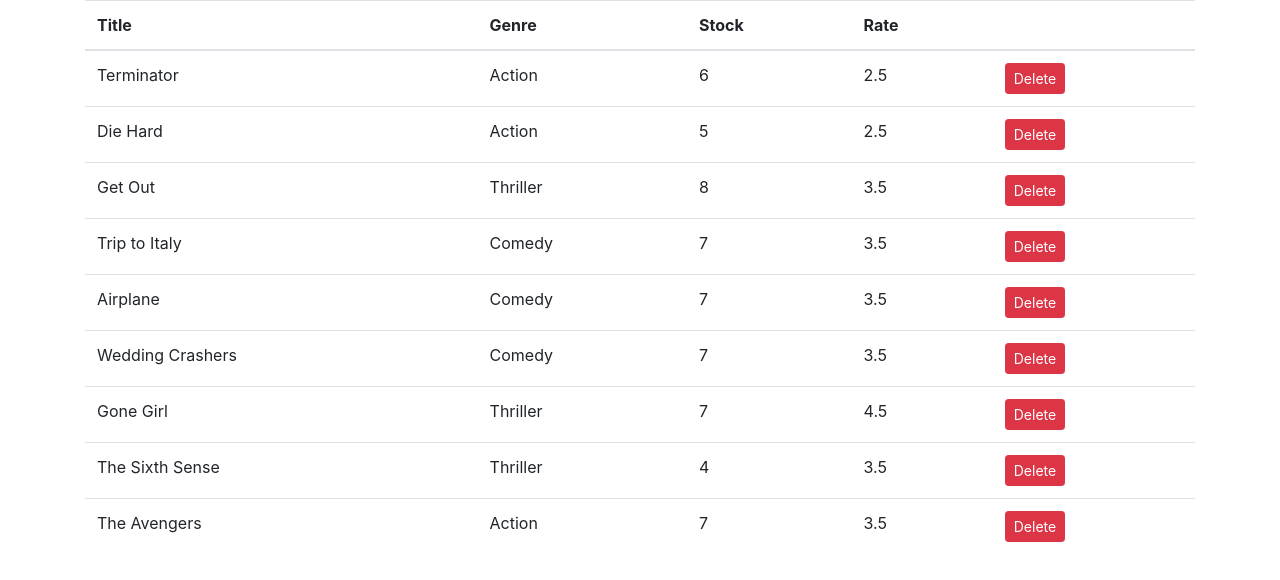
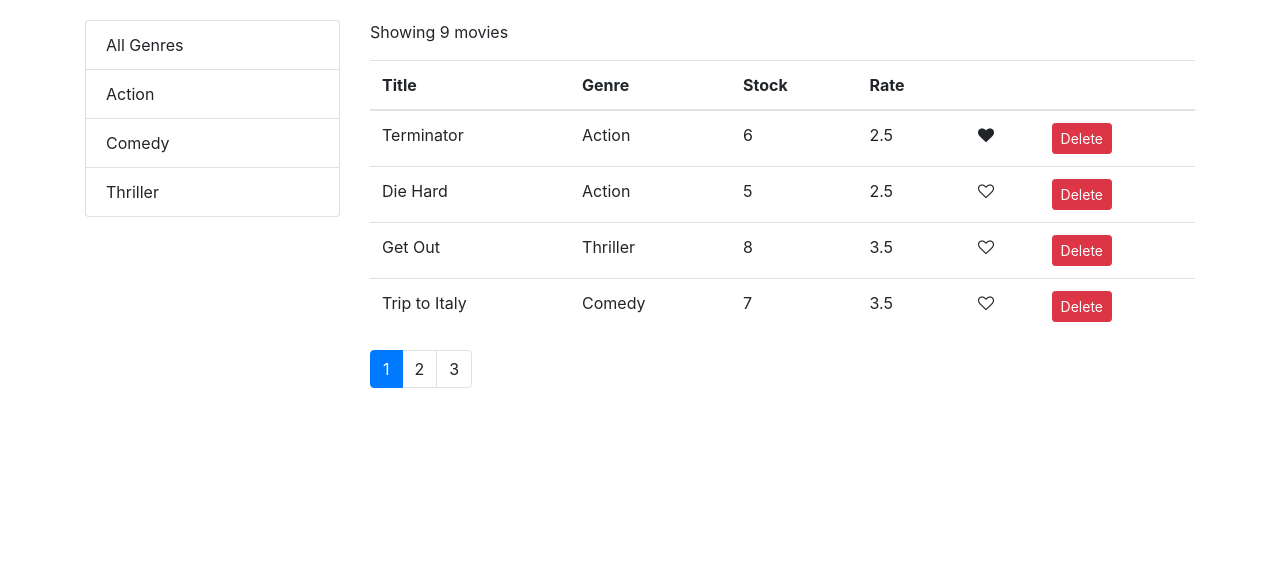
Before and after one commit to smotlani1/vidly, a React (Create React App) app: page / in a window 1280 px wide. Shown: the top 580 px of the page. Built offline with nearby package versions, Linux system fonts and the light colour scheme.

Commit message:
Implemented Filter and Sorting

```diff
--- a/package.json
+++ b/package.json
@@ -8,6 +8,7 @@
     "@testing-library/user-event": "^13.5.0",
     "bootstrap": "^4.1.1",
     "font-awesome": "^4.7.0",
+    "lodash": "^4.17.10",
     "react": "^18.2.0",
     "react-dom": "^18.2.0",
     "react-scripts": "5.0.1",
--- /dev/null
+++ b/src/components/common/like.jsx
@@ -0,0 +1,18 @@
+import React, { Component } from "react";
+
+const Like = (props) => {
+  let classes = "fa fa-heart";
+  if (!props.liked) {
+    classes += "-o";
+  }
+  return (
+    <i
+      onClick={props.onClick}
+      style={{ cursor: "pointer" }}
+      className={classes}
+      aria-hidden="true"
+    ></i>
+  );
+};
+
+export default Like;
--- /dev/null
+++ b/src/components/common/listGroup.jsx
@@ -0,0 +1,28 @@
+import React, { Component } from "react";
+
+const ListGroup = (props) => {
+  const { items, textProperty, valueProperty, onItemSelect, selectedItem } =
+    props;
+  return (
+    <ul className="list-group">
+      {items.map((item) => (
+        <li
+          key={item[valueProperty]}
+          onClick={() => onItemSelect(item)}
+          className={
+            item === selectedItem ? "list-group-item active" : "list-group-item"
+          }
+        >
+          {item[textProperty]}
+        </li>
+      ))}
+    </ul>
+  );
+};
+
+ListGroup.defaultProps = {
+  textProperty: "name",
+  valueProperty: "_id",
+};
+
+export default ListGroup;
--- a/src/components/movies.jsx
+++ b/src/components/movies.jsx
@@ -1,9 +1,27 @@
 import React, { Component } from "react";
 import { getMovies } from "../services/fakeMovieService";
+import { getGenres } from "../services/fakeGenreService";
+import Pagination from "./pagination";
+import Like from "./common/like";
+import ListGroup from "./common/listGroup";
+import { paginate } from "../utils/paginate";
 
 class Movies extends Component {
   state = {
-    movies: getMovies(),
+    movies: [],
+    genres: [],
+    pageSize: 4,
+    currentPage: 1,
+    selectedGenre: null,
+  };
+
+  componentDidMount() {
+    const genres = [{ name: "All Genres", _id: 1 }, ...getGenres()];
+    this.setState({ movies: getMovies(), genres });
+  }
+
+  handleGenreSelect = (genre) => {
+    this.setState({ selectedGenre: genre, currentPage: 1 });
   };
 
   handleDelete = (movie) => {
@@ -11,8 +29,45 @@
     this.setState({ movies });
   };
 
+  handleLike = (movie) => {
+    const movies = [...this.state.movies];
+    const index = movies.indexOf(movie);
+    movies[index].liked = true ? movie.liked === false : false;
+    this.setState({ movies });
+  };
+
+  handlePageChange = (page) => {
+    this.setState({ currentPage: page });
+  };
+
   render() {
+    const { length: count } = this.state.movies;
+    const {
+      pageSize,
+      currentPage,
+      movies: allMovies,
+      selectedGenre,
+    } = this.state;
+
+    if (count === 0) return <p>There are no movies in the DB</p>;
+
+    const filtered =
+      selectedGenre && selectedGenre._id
+        ? allMovies.filter((m) => m.genre._id === selectedGenre._id)
+        : allMovies;
+    const movies = paginate(filtered, currentPage, pageSize);
+
     return (
+      <div className="row">
+        <div className="col-3">
+          <ListGroup
+            items={this.state.genres}
+            selectedItem={selectedGenre}
+            onItemSelect={this.handleGenreSelect}
+          />
+        </div>
+        <div className="col">
+          <p>Showing {filtered.length} movies</p>
           <table className="table">
             <thead>
               <tr>
@@ -21,15 +76,22 @@
                 <th>Stock</th>
                 <th>Rate</th>
                 <th></th>
+                <th></th>
               </tr>
             </thead>
             <tbody>
-          {this.state.movies.map((movie) => (
+              {movies.map((movie) => (
                 <tr key={movie._id}>
                   <td>{movie.title}</td>
                   <td>{movie.genre.name}</td>
                   <td>{movie.numberInStock}</td>
                   <td>{movie.dailyRentalRate}</td>
+                  <td>
+                    <Like
+                      liked={movie.liked}
+                      onClick={() => this.handleLike(movie)}
+                    />
+                  </td>
                   <td>
                     <button
                       onClick={() => this.handleDelete(movie)}
@@ -42,6 +104,14 @@
               ))}
             </tbody>
           </table>
+          <Pagination
+            itemsCount={filtered.length}
+            currentPage={currentPage}
+            pageSize={pageSize}
+            onPageChange={this.handlePageChange}
+          ></Pagination>
+        </div>
+      </div>
     );
   }
 }
--- /dev/null
+++ b/src/components/pagination.jsx
@@ -0,0 +1,27 @@
+import React from "react";
+import _ from "lodash";
+
+const Pagination = (props) => {
+  const { itemsCount, pageSize, onPageChange, currentPage } = props;
+
+  const pagesCount = Math.ceil(itemsCount / pageSize);
+  if (pagesCount === 1) return null;
+  const pages = _.range(1, pagesCount + 1);
+
+  return (
+    <nav className="ul pagination">
+      {pages.map((page) => (
+        <li
+          key={page}
+          className={page === currentPage ? "page-item active" : "page-item"}
+        >
+          <a className="page-link" onClick={() => onPageChange(page)}>
+            {page}
+          </a>
+        </li>
+      ))}
+    </nav>
+  );
+};
+
+export default Pagination;
--- a/src/index.css
+++ b/src/index.css
@@ -1,13 +1,14 @@
 body {
   margin: 0;
-  font-family: -apple-system, BlinkMacSystemFont, 'Segoe UI', 'Roboto', 'Oxygen',
-    'Ubuntu', 'Cantarell', 'Fira Sans', 'Droid Sans', 'Helvetica Neue',
+  padding: 20px 0 0 0;
+  font-family: -apple-system, BlinkMacSystemFont, "Segoe UI", "Roboto", "Oxygen",
+    "Ubuntu", "Cantarell", "Fira Sans", "Droid Sans", "Helvetica Neue",
     sans-serif;
   -webkit-font-smoothing: antialiased;
   -moz-osx-font-smoothing: grayscale;
 }
 
 code {
-  font-family: source-code-pro, Menlo, Monaco, Consolas, 'Courier New',
+  font-family: source-code-pro, Menlo, Monaco, Consolas, "Courier New",
     monospace;
 }
--- a/src/services/fakeMovieService.js
+++ b/src/services/fakeMovieService.js
@@ -7,64 +7,65 @@
     genre: { _id: "5b21ca3eeb7f6fbccd471818", name: "Action" },
     numberInStock: 6,
     dailyRentalRate: 2.5,
-    publishDate: "2018-01-03T19:04:28.809Z"
+    publishDate: "2018-01-03T19:04:28.809Z",
+    liked: true,
   },
   {
     _id: "5b21ca3eeb7f6fbccd471816",
     title: "Die Hard",
     genre: { _id: "5b21ca3eeb7f6fbccd471818", name: "Action" },
     numberInStock: 5,
-    dailyRentalRate: 2.5
+    dailyRentalRate: 2.5,
   },
   {
     _id: "5b21ca3eeb7f6fbccd471817",
     title: "Get Out",
     genre: { _id: "5b21ca3eeb7f6fbccd471820", name: "Thriller" },
     numberInStock: 8,
-    dailyRentalRate: 3.5
+    dailyRentalRate: 3.5,
   },
   {
     _id: "5b21ca3eeb7f6fbccd471819",
     title: "Trip to Italy",
     genre: { _id: "5b21ca3eeb7f6fbccd471814", name: "Comedy" },
     numberInStock: 7,
-    dailyRentalRate: 3.5
+    dailyRentalRate: 3.5,
   },
   {
     _id: "5b21ca3eeb7f6fbccd47181a",
     title: "Airplane",
     genre: { _id: "5b21ca3eeb7f6fbccd471814", name: "Comedy" },
     numberInStock: 7,
-    dailyRentalRate: 3.5
+    dailyRentalRate: 3.5,
   },
   {
     _id: "5b21ca3eeb7f6fbccd47181b",
     title: "Wedding Crashers",
     genre: { _id: "5b21ca3eeb7f6fbccd471814", name: "Comedy" },
     numberInStock: 7,
-    dailyRentalRate: 3.5
+    dailyRentalRate: 3.5,
   },
   {
     _id: "5b21ca3eeb7f6fbccd47181e",
     title: "Gone Girl",
     genre: { _id: "5b21ca3eeb7f6fbccd471820", name: "Thriller" },
     numberInStock: 7,
-    dailyRentalRate: 4.5
+    dailyRentalRate: 4.5,
   },
   {
     _id: "5b21ca3eeb7f6fbccd47181f",
     title: "The Sixth Sense",
     genre: { _id: "5b21ca3eeb7f6fbccd471820", name: "Thriller" },
     numberInStock: 4,
-    dailyRentalRate: 3.5
+    dailyRentalRate: 3.5,
   },
   {
     _id: "5b21ca3eeb7f6fbccd471821",
     title: "The Avengers",
     genre: { _id: "5b21ca3eeb7f6fbccd471818", name: "Action" },
     numberInStock: 7,
-    dailyRentalRate: 3.5
-  }
+    dailyRentalRate: 3.5,
+  },
 ];
 
 export function getMovies() {
@@ -72,13 +73,13 @@
 }
 
 export function getMovie(id) {
-  return movies.find(m => m._id === id);
+  return movies.find((m) => m._id === id);
 }
 
 export function saveMovie(movie) {
-  let movieInDb = movies.find(m => m._id === movie._id) || {};
+  let movieInDb = movies.find((m) => m._id === movie._id) || {};
   movieInDb.name = movie.name;
-  movieInDb.genre = genresAPI.genres.find(g => g._id === movie.genreId);
+  movieInDb.genre = genresAPI.genres.find((g) => g._id === movie.genreId);
   movieInDb.numberInStock = movie.numberInStock;
   movieInDb.dailyRentalRate = movie.dailyRentalRate;
 
@@ -91,7 +92,7 @@
 }
 
 export function deleteMovie(id) {
-  let movieInDb = movies.find(m => m._id === id);
+  let movieInDb = movies.find((m) => m._id === id);
   movies.splice(movies.indexOf(movieInDb), 1);
   return movieInDb;
 }
--- /dev/null
+++ b/src/utils/paginate.js
@@ -0,0 +1,6 @@
+import _ from "lodash";
+
+export function paginate(items, pageNumber, pageSize) {
+  const startIndex = (pageNumber - 1) * pageSize;
+  return _(items).slice(startIndex).take(pageSize).value();
+}
```
Also changed, not shown: 1 other file (tests, documents, lock files or other folders). Lines whose indentation alone changed are shown as unchanged.
